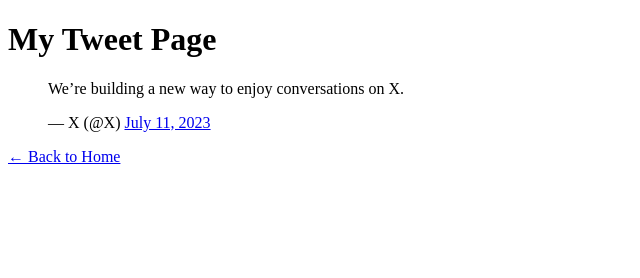
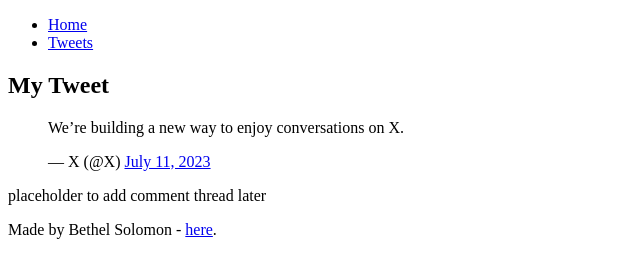
Before and after one commit to Betty-375/My_First_Portfolio, a plain HTML site: page html_basic/tweets.html in a window 1280 px wide. Shown: the whole page, without its empty margins (0-640 px from the left). Drawn offline with Linux system fonts and the light colour scheme.

Commit message:
Apply consistent layout to all HTML pages with header, main, and footer

```diff
--- a/html_basic/tweets.html
+++ b/html_basic/tweets.html
@@ -6,17 +6,31 @@
     <title>My_First_Portfolio</title>
 </head>
 <body>
- <h1>My Tweet Page</h1>
+  <header>
+    <ul>
+      <li><a href="index.html">Home</a></li>
+      <li><a href="tweets.html">Tweets</a></li>
+    </ul>
+  </header>
 
-  <!-- Embedded Tweet -->
+  <main>
+    <article>
+      <h1>My Tweet</h1>
+
       <blockquote class="twitter-tweet">
         <p lang="en" dir="ltr">We’re building a new way to enjoy conversations on X.</p>
         &mdash; X (@X)
         <a href="https://twitter.com/X/status/1678471392401250304">July 11, 2023</a>
       </blockquote>
       <script async src="https://platform.twitter.com/widgets.js" charset="utf-8"></script>
+    </article>
+    <aside>
+      <p>placeholder to add comment thread later</p>
+    </aside>
+  </main>
 
-  <!-- Link to homepage -->
-  <p><a href="index.html">← Back to Home</a></p>
+  <footer>
+    <p>Made by Bethel Solomon - <a href="https://github.com/Betty-375" target="_blank">here</a>.</p>
+  </footer>
 </body>
 </html>
```
Also changed, not shown: html_basic/index.html (+19 -4 lines). Lines whose indentation alone changed are shown as unchanged.
